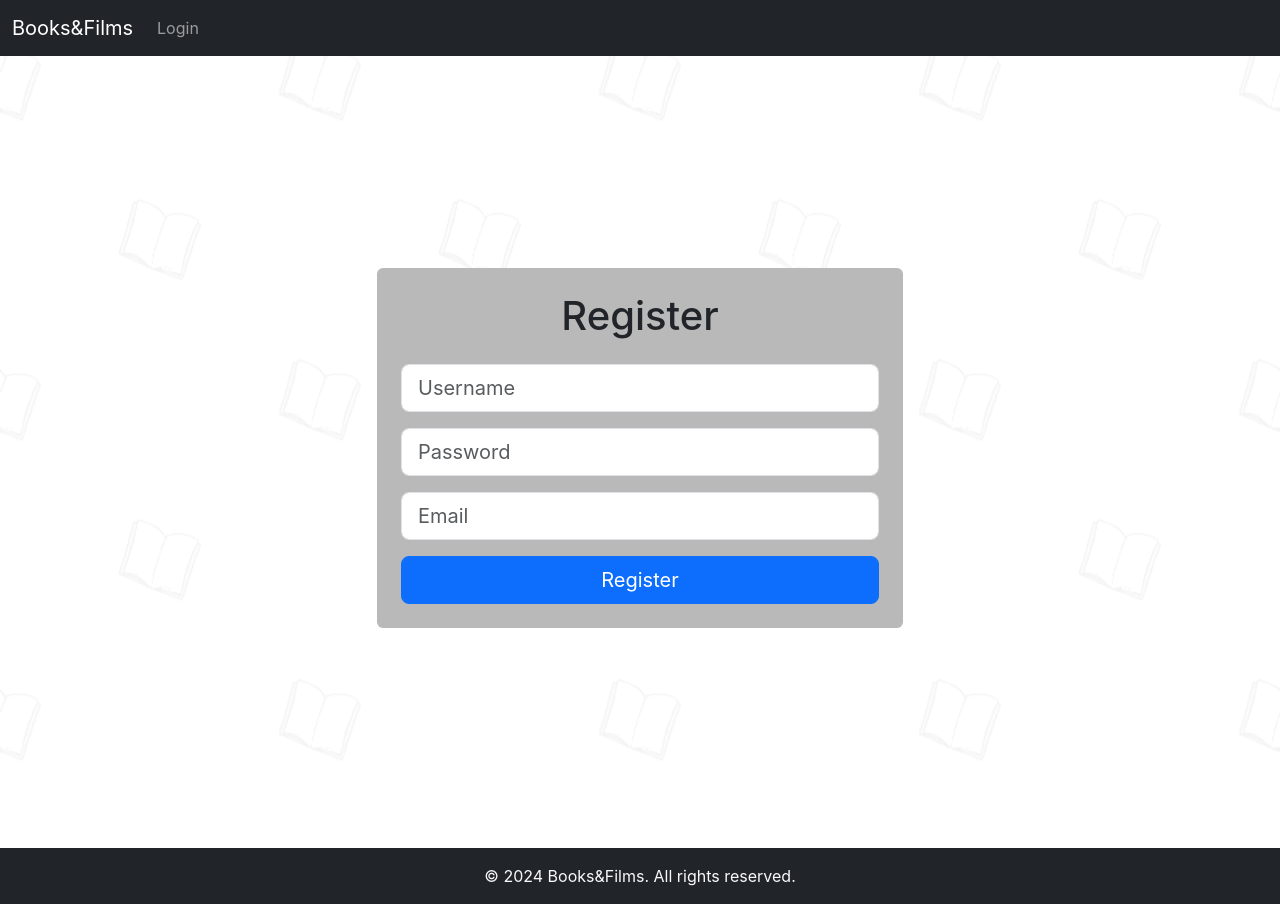
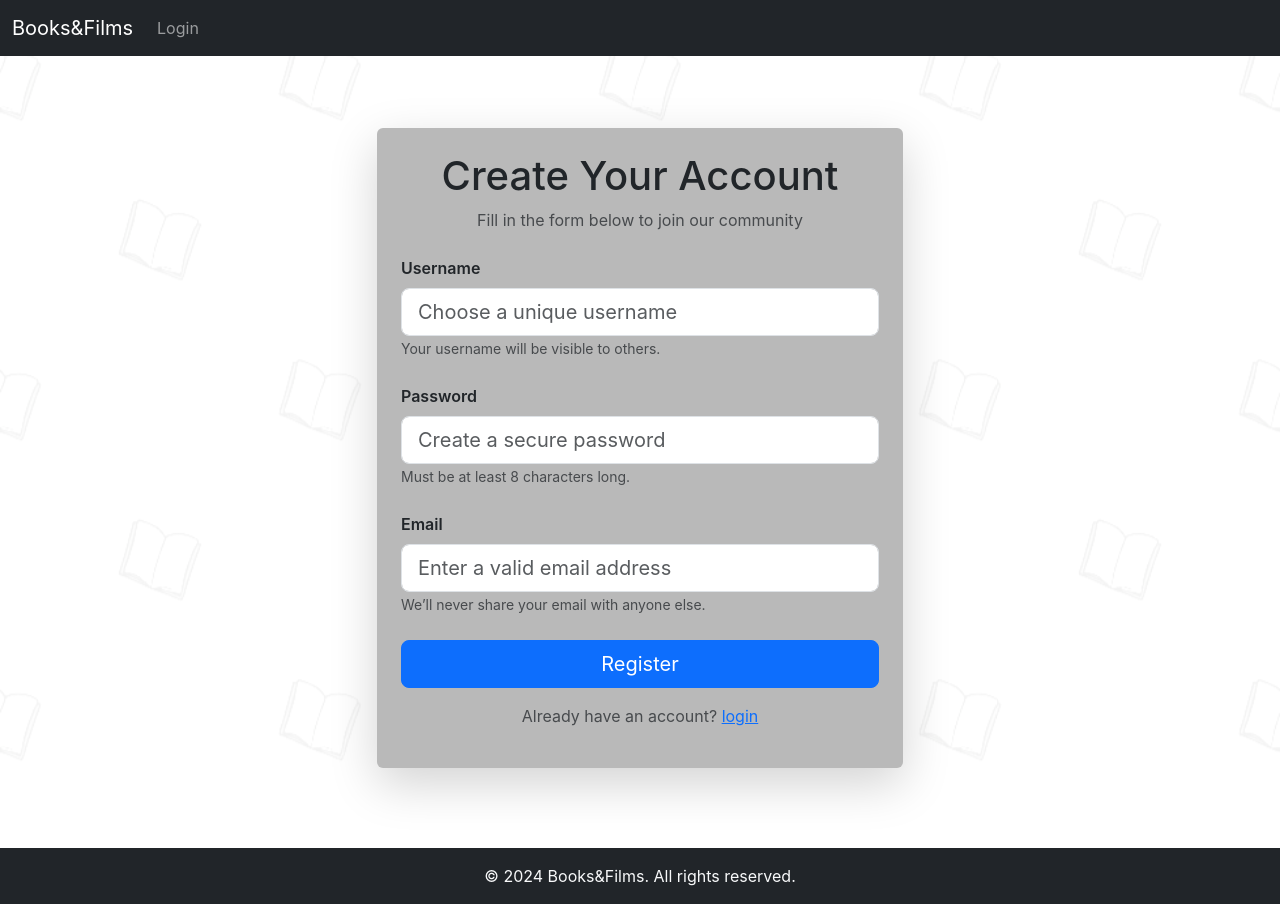
Before and after one commit to Celomarcelo/Books-and-Films-Frontend, a React (Create React App) app in the folder review-platform-frontend/: page /register in a window 1280 px wide. Built offline with nearby package versions, Linux system fonts and the light colour scheme.

Commit message:
updated register.js html style

```diff
--- a/review-platform-frontend/src/components/EditProfile.js
+++ b/review-platform-frontend/src/components/EditProfile.js
@@ -261,7 +261,7 @@ const UserProfile = () => {
                         className="form-control"
                         name="biography"
                         rows="4"
-                        value={userData.biography}
+                        value={userData.biography || ""}
                         onChange={handleChange}
                     />
                 </div>
--- a/review-platform-frontend/src/components/Register.js
+++ b/review-platform-frontend/src/components/Register.js
@@ -1,6 +1,6 @@
 import React, { useState } from 'react';
 import axios from 'axios';
-import { useNavigate } from 'react-router-dom';
+import { Link, useNavigate } from 'react-router-dom';
 import '../assets/css/register_style.css';
 
 /**
@@ -43,45 +43,69 @@ const Register = () => {
         // Renders the registration form and centers it on the screen
         <div className="d-flex justify-content-center align-items-center" style={{ height: '100vh' }}>
             <form className="w-50 p-3" onSubmit={handleSubmit}>
-                <div className="w-100 h-100 custom_bg rounded p-4">
+                <div className="w-100 h-100 custom_bg rounded p-4 shadow-lg">
                     <div className="text-center mb-4">
-                        <h2 className="fs-1">Register</h2>  {/* Form heading */}
+                        <h2 className="fs-1">Create Your Account</h2>
+                        <p className="text-muted">Fill in the form below to join our community</p>
                     </div>
+
                     {/* Username input field */}
-                    <div className="mb-3">
+                    <div className="mb-4">
+                        <label className="form-label fw-semibold">Username</label>
                         <input
                             type="text"
                             className="form-control form-control-lg"
-                            placeholder="Username"
+                            placeholder="Choose a unique username"
                             value={username}
                             onChange={(e) => setUsername(e.target.value)}
+                            required
                         />
+                        <small className="form-text text-muted">
+                            Your username will be visible to others.
+                        </small>
                     </div>
+
                     {/* Password input field */}
-                    <div className="mb-3">
+                    <div className="mb-4">
+                        <label className="form-label fw-semibold">Password</label>
                         <input
                             type="password"
                             className="form-control form-control-lg"
-                            placeholder="Password"
+                            placeholder="Create a secure password"
                             value={password}
                             onChange={(e) => setPassword(e.target.value)}
+                            required
                         />
+                        <small className="form-text text-muted">
+                            Must be at least 8 characters long.
+                        </small>
                     </div>
+
                     {/* Email input field */}
-                    <div className="mb-3">
+                    <div className="mb-4">
+                        <label className="form-label fw-semibold">Email</label>
                         <input
                             type="email"
                             className="form-control form-control-lg"
-                            placeholder="Email"
+                            placeholder="Enter a valid email address"
                             value={email}
                             onChange={(e) => setEmail(e.target.value)}
+                            required
                         />
+                        <small className="form-text text-muted">
+                            We’ll never share your email with anyone else.
+                        </small>
                     </div>
+
                     {/* Submit button */}
-                    <div className="d-grid">
+                    <div className="d-grid mt-4">
                         <button type="submit" className="btn btn-primary btn-lg">
                             Register
                         </button>
+                    </div>
+
+                    <div className="text-center mt-3">
+                        <p className="text-muted">Already have an account? <Link className="text-primary" to="/api/login/">login</Link></p>
                     </div>
                 </div>
             </form>
```
